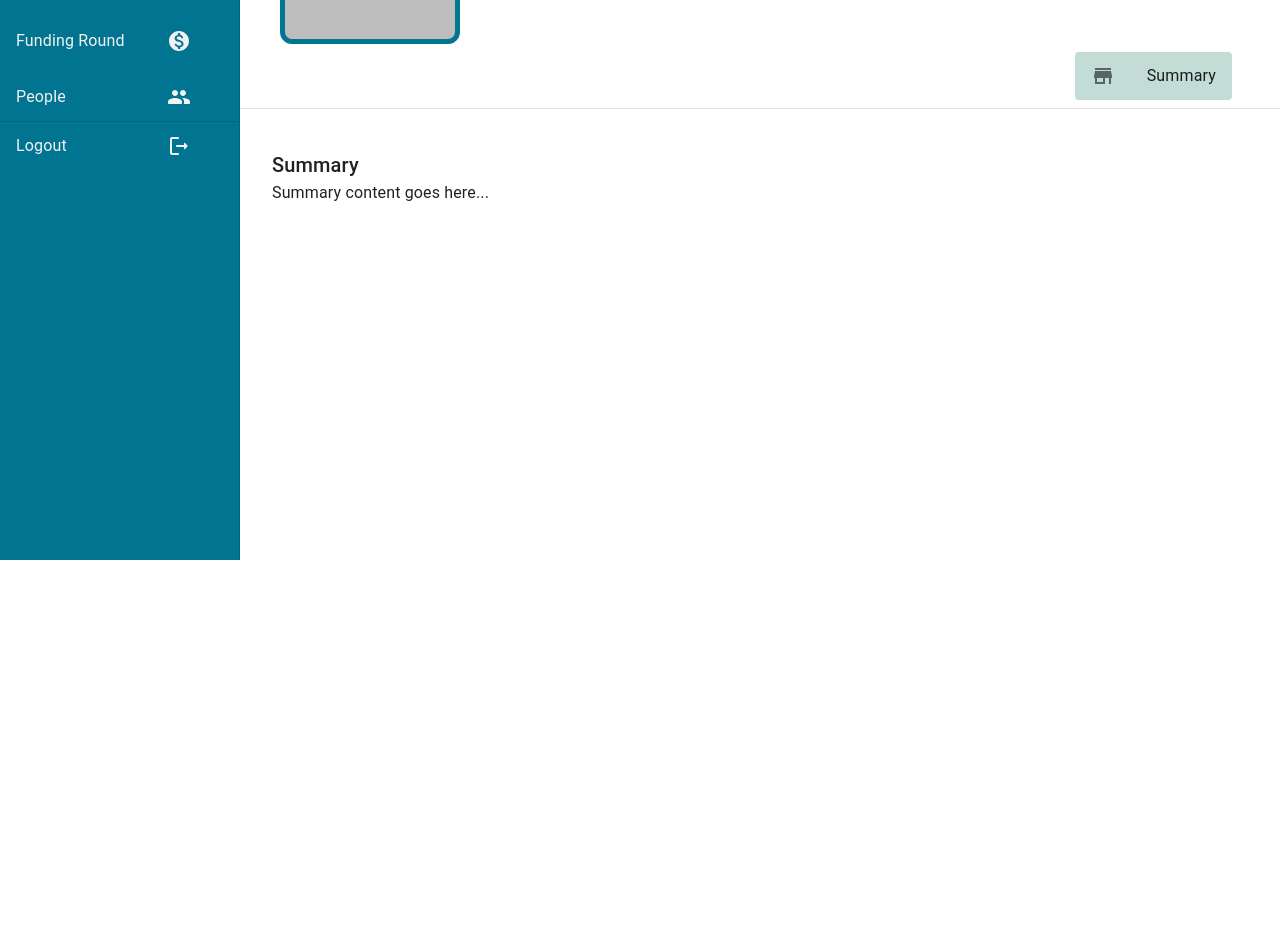
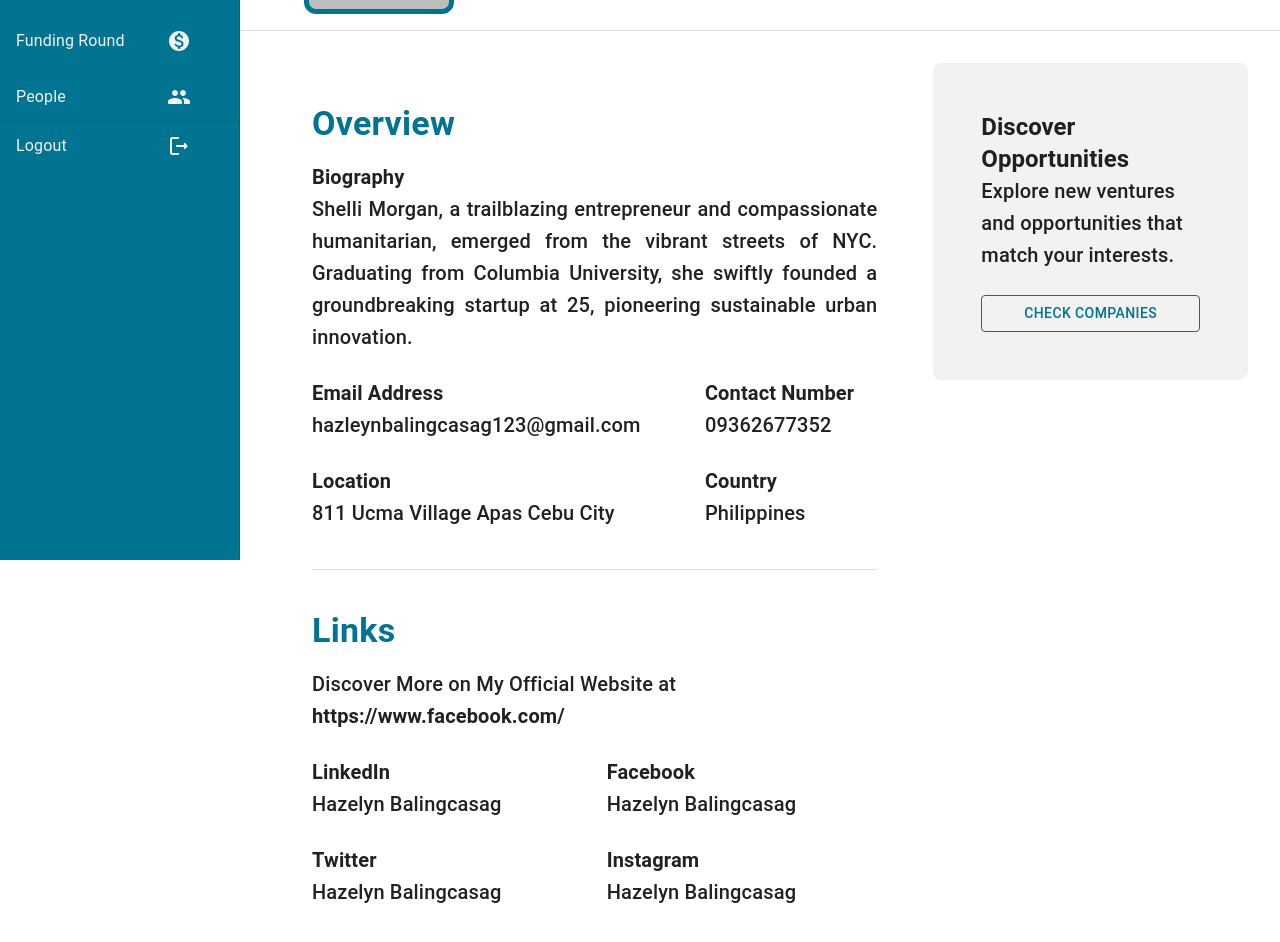
Before and after one commit to XenoviaaaFritzyyy/StartUp-Vest-Front, a React (Create React App) app: page /fundingroundview in a window 1280 px wide. Shown: the part 240-1182 px from the top of the page. Before the commit the page ends 800 px from the top, so only its background shows below. Built offline with nearby package versions, Linux system fonts and the light colour scheme; no server answers.

Commit message:
few changes

```diff
--- a/src/App.js
+++ b/src/App.js
@@ -10,7 +10,6 @@ import UserView from './VisitorView/userProfileView';
 import FundingRound from './Components/FundingRound';
 import People from './Components/People';
 import CapTable from './Components/CapTable';
-import CreateBusinessProfile from './Form/CreateBusinessProfile';
 import UserDashboard from './Dashboard/UserDashboard';
 import LandingPage from './Components/LandingPage';
 import ViewStartupProfile from './Form/ViewStartupProfile';
--- a/src/Components/Profile.js
+++ b/src/Components/Profile.js
@@ -284,7 +284,7 @@ function Profile() {
                             {businessProfiles.map((profile) => (
                                 <TableRow key={`${profile.type}-${profile.id}`}>
                                     <TableCell sx={{ textAlign: 'center' }}>{profile.type}</TableCell>
-                                    <TableCell sx={{ textAlign: 'center' }}>{profile.companyName || profile.lastName}</TableCell>
+                                    <TableCell sx={{ textAlign: 'center' }}>{profile.companyName || `${profile.firstName} ${profile.lastName}`}</TableCell>
                                     <TableCell sx={{ textAlign: 'center' }}>{profile.industry || profile.emailAddress}</TableCell>
                                     <TableCell sx={{ textAlign: 'center' }}>
                                         <Button variant="contained" sx={{ background: 'rgba(0, 116, 144, 1)', '&:hover': { boxShadow: '0 0 10px rgba(0,0,0,0.5)', backgroundColor: 'rgba(0, 116, 144, 1)' }}} onClick={() => profile.type === 'Startup' ? handleOpenStartUp(profile) : handleOpenInvestor(profile)}>
--- a/src/VisitorView/fundingRoundView.js
+++ b/src/VisitorView/fundingRoundView.js
@@ -1,68 +1,123 @@
 import React, { useState } from 'react';
-import { Avatar, Box, Divider, List, ListItem, ListItemIcon, ListItemText, Toolbar, Typography } from '@mui/material';
-import StoreIcon from '@mui/icons-material/Store';
+import { Avatar, Box, Divider, Toolbar, Typography, Grid, Button } from '@mui/material';
 import StarsIcon from '@mui/icons-material/Stars';
-
+import { Link } from 'react-router-dom';
 import Navbar from '../Navbar/Navbar';
 
 const drawerWidth = 240;
 
-function FundingRoundView() {
-  const [selectedPage, setSelectedPage] = useState('summary');
+function FoundingRoundView() {
   const [isFollowed, setIsFollowed] = useState(false);
-
-  const handlePageChange = (page) => {
-    setSelectedPage(page);
-  };
 
   const handleFollowToggle = () => {
     setIsFollowed(!isFollowed);
   };
 
   return (
-    <Box sx={{ width: '100%', paddingLeft: `${drawerWidth}px`, mt: 5 }}>
+    <>
       <Navbar />
       <Toolbar />
 
+      <Box sx={{ width: '100%', paddingLeft: `${drawerWidth}px`, mt: 5 }}>
         <Box display="flex" alignItems="center">
           <Box mr={4}>
-          <Avatar variant="rounded" sx={{ width: 180, height: 180, border: '5px solid rgba(0, 116, 144, 1)', borderRadius: 3, ml: 5 }}></Avatar>
+            <Avatar variant="rounded" sx={{ width: 150, height: 150, border: '5px solid rgba(0, 116, 144, 1)', borderRadius: 3, ml: 8 }}></Avatar>
           </Box>
-        <Typography variant="h4" gutterBottom>Seed Round - Facebook</Typography>
-        <StarsIcon sx={{ cursor: 'pointer', ml: 1, mt: -1, color: isFollowed ? 'green' : 'inherit' }} onClick={handleFollowToggle} />
+          <Typography variant="h4" gutterBottom>Seed A - Facebook</Typography>
+          <StarsIcon sx={{ cursor: 'pointer', ml: 1, mt: -1, color: isFollowed ? 'rgba(0, 116, 144, 1)' : 'inherit' }} onClick={handleFollowToggle} />
         </Box>
 
-      <Box display="flex" alignItems="center" justifyContent="flex-end">
-        <List sx={{ display: 'flex', flexDirection: 'row', mr: 5 }}>
-          <ListItem button selected={selectedPage === 'summary'}  onClick={() => handlePageChange('summary')}
-            sx={{
-              '&.Mui-selected': { backgroundColor: '#C3DDD6' },
-              '&:hover': { backgroundColor: '#C3DDD6 !important' },
-              mr: 1,
-              borderRadius: 1
-            }}>
-            <ListItemIcon>
-              <StoreIcon />
-            </ListItemIcon>
-            <ListItemText primary="Summary" />
-          </ListItem>
-        </List>
-      </Box>
+        <Divider sx={{ mt: 2 }} />
 
-      <Divider sx={{ mb: 5 }} />
-      {/* Render content based on selected page */}
-      <Box ml={4} flexGrow={1}>
-        {selectedPage === 'summary' && (
-          <Box>
-            <Typography variant="h6">Summary</Typography>
-            <Typography>
-              Summary content goes here...
+        <Box component="main" sx={{ display: 'flex', flexGrow: 1, p: 4, width: '100%', overflowX: 'hidden' }}>
+          <Grid container spacing={2}>
+            {/* Left Box. Investor Information */}
+            <Grid item xs={12} md={8}>
+              <Box sx={{ background: 'white', display: 'flex', flexDirection: 'column', borderRadius: 2, p: 5 }}>
+                <Typography variant="h4" sx={{ fontWeight: 'bold', color: 'rgba(0, 116, 144, 1)', mb: 2 }}>Overview</Typography>
+                <Grid container spacing={3}>
+                  <Grid item xs={12}>
+                    <Grid container spacing={3}>
+                      <Grid item xs={12} sx={{ textAlign: 'justify' }}>
+                        <Typography variant="h6"><strong>Biography</strong></Typography>
+                        <Typography variant="h6">
+                          Shelli Morgan, a trailblazing entrepreneur and compassionate humanitarian, emerged from the vibrant streets of NYC. Graduating from Columbia University, she swiftly founded a groundbreaking startup at 25, pioneering sustainable urban innovation.
                         </Typography>
-          </Box>
-        )}
+                      </Grid>
+
+                      <Grid item xs={8}>
+                        <Typography variant="h6"><strong>Email Address</strong></Typography>
+                        <Typography variant="h6">hazleynbalingcasag123@gmail.com</Typography>
+                      </Grid>
+
+                      <Grid item xs={4}>
+                        <Typography variant="h6"><strong>Contact Number</strong></Typography>
+                        <Typography variant="h6">09362677352</Typography>
+                      </Grid>
+
+                      <Grid item xs={8}>
+                        <Typography variant="h6"><strong>Location</strong></Typography>
+                        <Typography variant="h6">811 Ucma Village Apas Cebu City</Typography>
+                      </Grid>
+
+                      <Grid item xs={4}>
+                        <Typography variant="h6"><strong>Country</strong></Typography>
+                        <Typography variant="h6">Philippines</Typography>
+                      </Grid>
+                    </Grid>
+                  </Grid>
+                </Grid>
+
+                <Divider sx={{ mt: 5, mb: 3 }} />
+
+                <Box sx={{ mb: 5 }}>
+                  <Typography variant="h4" sx={{ pt: 2, pb: 2, fontWeight: 'bold', color: 'rgba(0, 116, 144, 1)' }}>Links</Typography>
+                  <Grid container spacing={3}>
+                    <Grid item xs={12}>
+                      <Grid container spacing={3}>
+                        <Grid item xs={12}>
+                          <Typography variant="h6">Discover More on My Official Website at <strong>https://www.facebook.com/</strong></Typography>
+                        </Grid>
+                        <Grid item xs={6}>
+                          <Typography variant="h6"><strong>LinkedIn</strong></Typography>
+                          <Typography variant="h6">Hazelyn Balingcasag</Typography>
+                        </Grid>
+                        <Grid item xs={6}>
+                          <Typography variant="h6"><strong>Facebook</strong></Typography>
+                          <Typography variant="h6">Hazelyn Balingcasag</Typography>
+                        </Grid>
+                        <Grid item xs={6}>
+                          <Typography variant="h6"><strong>Twitter</strong></Typography>
+                          <Typography variant="h6">Hazelyn Balingcasag</Typography>
+                        </Grid>
+                        <Grid item xs={6}>
+                          <Typography variant="h6"><strong>Instagram</strong></Typography>
+                          <Typography variant="h6">Hazelyn Balingcasag</Typography>
+                        </Grid>
+                      </Grid>
+                    </Grid>
+                  </Grid>
                 </Box>
               </Box>
+            </Grid>
+
+            {/* Right Box */}
+            <Grid item xs={12} md={4}>
+              <Box sx={{ display: 'flex', flexDirection: 'column', gap: 2 }}>
+              <Box sx={{ p: 6, borderRadius: 2, background: '#F2F2F2'}}>
+                  <Typography variant="h5" sx={{ fontWeight: 'bold' }}>Discover Opportunities</Typography>
+                  <Typography variant="h6">Explore new ventures and opportunities that match your interests.</Typography>
+                  <Button variant="outlined" fullWidth component={Link} to="/companies" sx={{mt: 3, color: 'rgba(0, 116, 144, 1)', borderColor: 'rgba(0, 116, 144, 1)', '&:hover': { color: 'rgba(0, 116, 144, 0.7)', borderColor: 'rgba(0, 116, 144, 0.7)'}}}>
+                    Check Companies
+                  </Button>
+                </Box>
+              </Box>
+            </Grid>
+          </Grid>
+        </Box>
+      </Box>
+    </>
   );
 }
 
-export default FundingRoundView;
+export default FoundingRoundView;
--- a/src/VisitorView/startupProfileView.js
+++ b/src/VisitorView/startupProfileView.js
@@ -31,7 +31,7 @@ function StartUpView() {
           <Avatar variant="rounded" sx={{ width: 180, height: 180, border: '5px solid rgba(0, 116, 144, 1)', borderRadius: 3, ml: 5 }}></Avatar>
         </Box>
         <Typography variant="h4" gutterBottom>Facebook</Typography>
-        <StarsIcon sx={{ cursor: 'pointer', ml: 1, mt: -1, color: isFollowed ? 'green' : 'inherit' }} onClick={handleFollowToggle} />
+        <StarsIcon sx={{ cursor: 'pointer', ml: 1, mt: -1, color: isFollowed ? 'rgba(0, 116, 144, 1)' : 'inherit' }} onClick={handleFollowToggle} />
       </Box>
 
       <Box display="flex" alignItems="center" justifyContent="flex-end">
--- a/src/VisitorView/userProfileView.js
+++ b/src/VisitorView/userProfileView.js
@@ -1,12 +1,12 @@
 import React, { useState } from 'react';
-import { Avatar, Box, Divider, List, ListItem, ListItemIcon, Toolbar, Typography, ListItemText, Grid } from '@mui/material';
-import StoreIcon from '@mui/icons-material/Store';
+import { Avatar, Box, Divider, Toolbar, Typography, Grid, Button } from '@mui/material';
 import StarsIcon from '@mui/icons-material/Stars';
+import { Link } from 'react-router-dom';
 import Navbar from '../Navbar/Navbar';
 
 const drawerWidth = 240;
 
-function UserView() {
+function UserProfileView() {
   const [isFollowed, setIsFollowed] = useState(false);
 
   const handleFollowToggle = () => {
@@ -14,81 +14,84 @@ function UserView() {
   };
 
   return (
-    <Box sx={{ width: '100%', paddingLeft: `${drawerWidth}px`, mt: 5 }}>
+    <>
       <Navbar />
       <Toolbar />
 
+      <Box sx={{ width: '100%', paddingLeft: `${drawerWidth}px`, mt: 5 }}>
         <Box display="flex" alignItems="center">
           <Box mr={4}>
-          <Avatar variant="rounded" sx={{ width: 180, height: 180, border: '5px solid rgba(0, 116, 144, 1)', borderRadius: 3, ml: 18 }}></Avatar>
+            <Avatar variant="rounded" sx={{ width: 150, height: 150, border: '5px solid rgba(0, 116, 144, 1)', borderRadius: 3, ml: 8 }}></Avatar>
           </Box>
-
           <Typography variant="h4" gutterBottom>Hazelyn Balingcasag</Typography>
-        <StarsIcon sx={{ cursor: 'pointer', ml: 1, mt: -1, color: isFollowed ? 'green' : 'inherit' }} onClick={handleFollowToggle} />
+          <StarsIcon sx={{ cursor: 'pointer', ml: 1, mt: -1, color: isFollowed ? 'rgba(0, 116, 144, 1)' : 'inherit' }} onClick={handleFollowToggle} />
         </Box>
 
         <Divider sx={{ mt: 5 }} />
 
-      <Box ml={4} flexGrow={1} sx={{ bgcolor: '#EEEEEE', m: '50px 80px', borderRadius: 2}}>
-        <Box sx={{ m: 5 }}>
-          <Box sx={{ ml: 5, mr: 5 }}>
-            <Typography variant="h4" sx={{ pt: 4, pb: 2, fontWeight: 'bold', color: 'rgba(0, 116, 144, 1)' }}>Overview</Typography>
+        <Box component="main" sx={{ display: 'flex', flexGrow: 1, p: 4, width: '100%', overflowX: 'hidden' }}>
+          <Grid container spacing={2}>
+            {/* Left Box. Investor Information */}
+            <Grid item xs={12} md={8}>
+              <Box sx={{ background: 'white', display: 'flex', flexDirection: 'column', borderRadius: 2, pb: 5, pl: 5, pr: 5 }}>
+                <Typography variant="h4" sx={{ fontWeight: 'bold', color: 'rgba(0, 116, 144, 1)', mb: 2 }}>Overview</Typography>
                 <Grid container spacing={3}>
-              <Grid item xs={12} sm={12}>
+                  <Grid item xs={12}>
                     <Grid container spacing={3}>
-                  <Grid item xs={6}>
+                      <Grid item xs={12} sx={{ textAlign: 'justify' }}>
+                        <Typography variant="h6"><strong>Biography</strong></Typography>
+                        <Typography variant="h6">
+                          Shelli Morgan, a trailblazing entrepreneur and compassionate humanitarian, emerged from the vibrant streets of NYC. Graduating from Columbia University, she swiftly founded a groundbreaking startup at 25, pioneering sustainable urban innovation.
+                        </Typography>
+                      </Grid>
+
+                      <Grid item xs={8}>
+                        <Typography variant="h6"><strong>Email Address</strong></Typography>
+                        <Typography variant="h6">hazleynbalingcasag123@gmail.com</Typography>
+                      </Grid>
+
+                      <Grid item xs={4}>
+                        <Typography variant="h6"><strong>Contact Number</strong></Typography>
+                        <Typography variant="h6">09362677352</Typography>
+                      </Grid>
+
+                      <Grid item xs={8}>
                         <Typography variant="h6"><strong>Location</strong></Typography>
                         <Typography variant="h6">811 Ucma Village Apas Cebu City</Typography>
                       </Grid>
 
-                  <Grid item xs={6}>
-                    <Typography variant="h6"><strong>Gender</strong></Typography>
-                    <Typography variant="h6">Female</Typography>
-                  </Grid>
-
-                  <Grid item xs={6}>
-                    <Typography variant="h6"><strong>Email Address</strong></Typography>
-                    <Typography variant="h6">hazleynbalingcasag123@gmail.com</Typography>
-                  </Grid>
-
-                  <Grid item xs={6}>
-                    <Typography variant="h6"><strong>Contact Number</strong></Typography>
-                    <Typography variant="h6">09362677352</Typography>
+                      <Grid item xs={4}>
+                        <Typography variant="h6"><strong>Country</strong></Typography>
+                        <Typography variant="h6">Philippines</Typography>
                       </Grid>
                     </Grid>
                   </Grid>
                 </Grid>
-          </Box>
 
-          <Divider sx={{ mt: 5 }} />
+                <Divider sx={{ mt: 5, mb: 3 }} />
 
-          <Box sx={{ ml: 5, pb: 5, pr: 5 }}>
-            <Typography variant="h4" sx={{ pt: 4, pb: 2, fontWeight: 'bold', color: 'rgba(0, 116, 144, 1)' }}>Links</Typography>
+                <Box>
+                  <Typography variant="h4" sx={{ pt: 2, pb: 2, fontWeight: 'bold', color: 'rgba(0, 116, 144, 1)' }}>Links</Typography>
                   <Grid container spacing={3}>
-              <Grid item xs={12} sm={12}>
+                    <Grid item xs={12}>
                       <Grid container spacing={3}>
-                  <Grid item xs={4}>
-                    <Typography variant="h6"><strong>Website</strong></Typography>
-                    <Typography variant="h6">https://www.facebook.com/</Typography>
+                        <Grid item xs={12}>
+                          <Typography variant="h6">Discover More on My Official Website at <strong>https://www.facebook.com/</strong></Typography>
                         </Grid>
-
-                  <Grid item xs={4}>
+                        <Grid item xs={6}>
+                          <Typography variant="h6"><strong>LinkedIn</strong></Typography>
+                          <Typography variant="h6">Hazelyn Balingcasag</Typography>
+                        </Grid>
+                        <Grid item xs={6}>
                           <Typography variant="h6"><strong>Facebook</strong></Typography>
                           <Typography variant="h6">Hazelyn Balingcasag</Typography>
                         </Grid>
-
-                  <Grid item xs={4}>
+                        <Grid item xs={6}>
                           <Typography variant="h6"><strong>Twitter</strong></Typography>
                           <Typography variant="h6">Hazelyn Balingcasag</Typography>
                         </Grid>
-
-                  <Grid item xs={4}>
+                        <Grid item xs={6}>
                           <Typography variant="h6"><strong>Instagram</strong></Typography>
-                    <Typography variant="h6">Hazelyn Balingcasag</Typography>
-                  </Grid>
-
-                  <Grid item xs={6}>
-                    <Typography variant="h6"><strong>LinkedIn</strong></Typography>
                           <Typography variant="h6">Hazelyn Balingcasag</Typography>
                         </Grid>
                       </Grid>
@@ -96,9 +99,25 @@ function UserView() {
                   </Grid>
                 </Box>
               </Box>
+            </Grid>
+
+            {/* Right Box */}
+            <Grid item xs={12} md={4}>
+              <Box sx={{ display: 'flex', flexDirection: 'column', gap: 2 }}>
+              <Box sx={{ p: 6, borderRadius: 2, background: '#F2F2F2'}}>
+                  <Typography variant="h5" sx={{ fontWeight: 'bold' }}>Discover Opportunities</Typography>
+                  <Typography variant="h6">Explore new ventures and opportunities that match your interests.</Typography>
+                  <Button variant="outlined" fullWidth component={Link} to="/companies" sx={{mt: 3, color: 'rgba(0, 116, 144, 1)', borderColor: 'rgba(0, 116, 144, 1)', '&:hover': { color: 'rgba(0, 116, 144, 0.7)', borderColor: 'rgba(0, 116, 144, 0.7)'}}}>
+                    Check Companies
+                  </Button>
                 </Box>
               </Box>
+            </Grid>
+          </Grid>
+        </Box>
+      </Box>
+    </>
   );
 }
 
-export default UserView;
+export default UserProfileView;
```
Also changed, not shown: src/Dashboard/UserDashboard.js (+4 -9 lines). Lines whose indentation alone changed are shown as unchanged.
